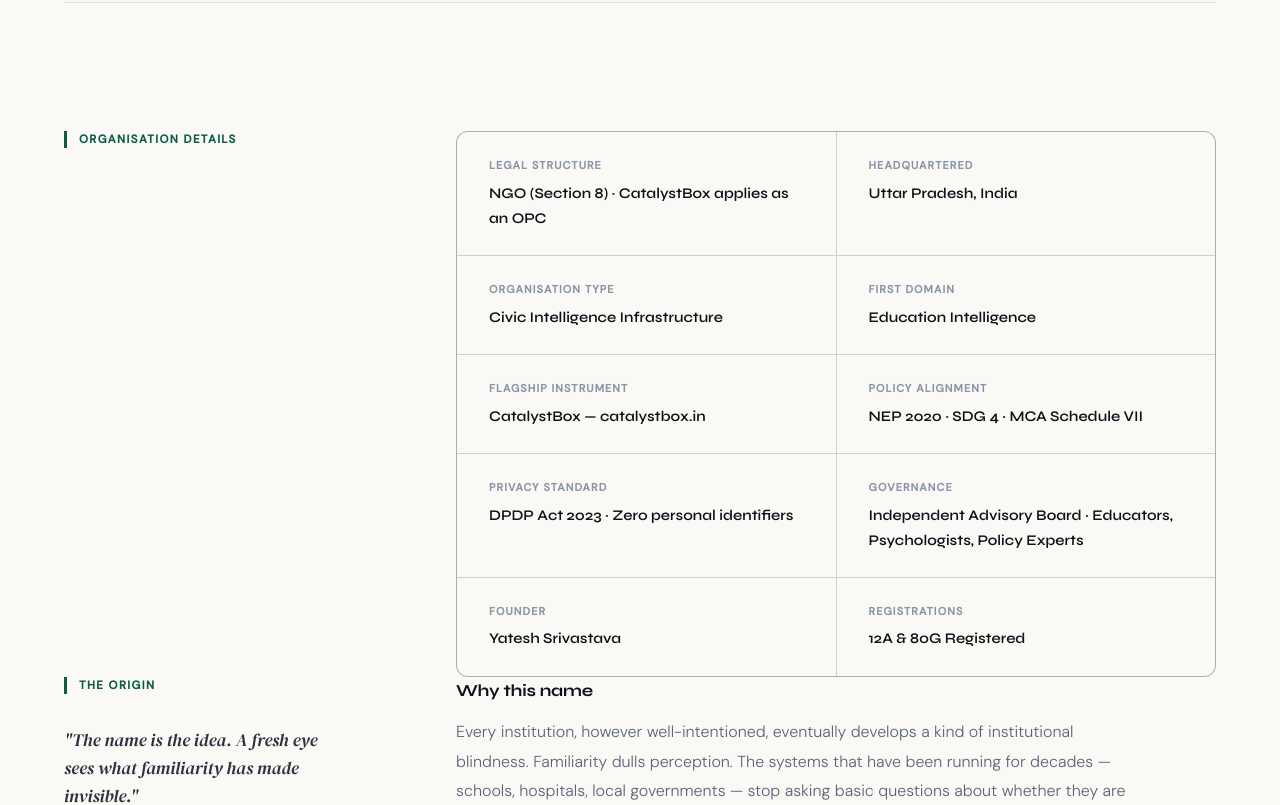
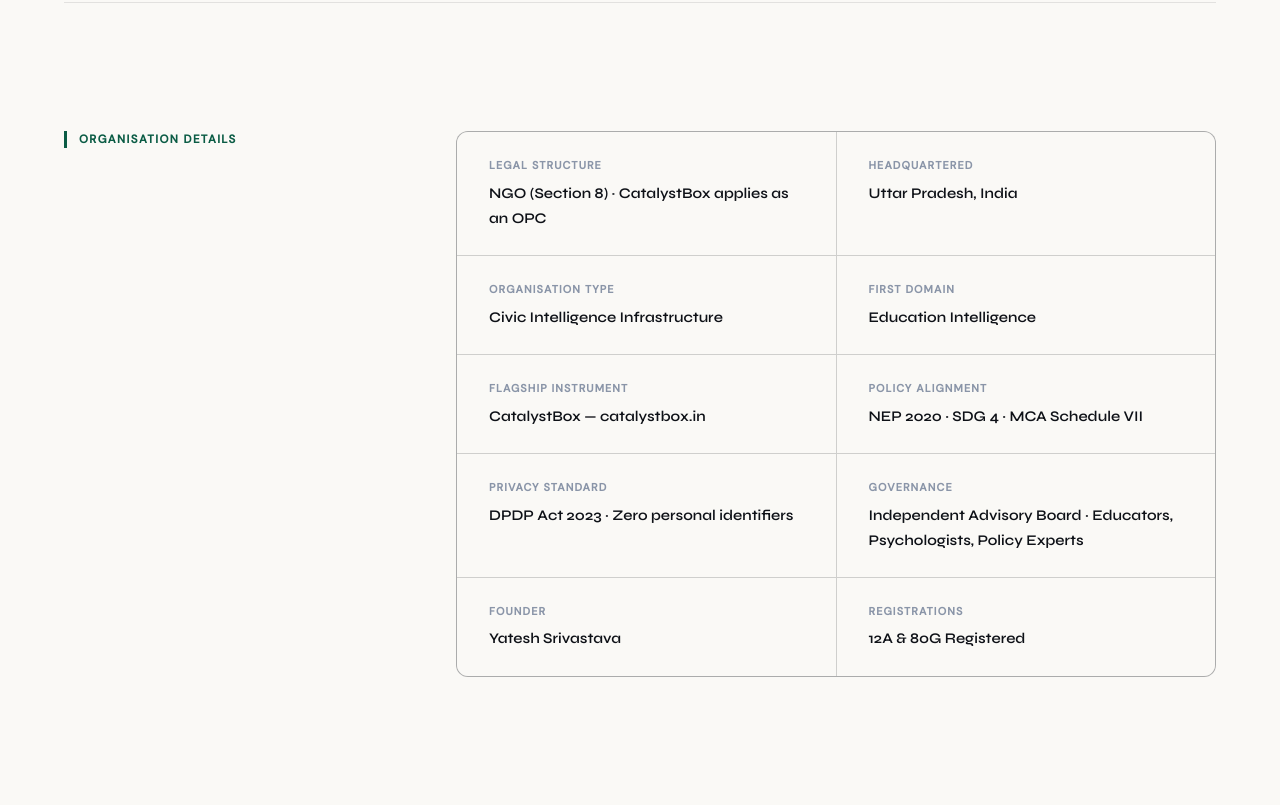
Before and after one commit to Catalystbox/Fresheyefoundation, a Next.js app: page / in a window 1280 px wide. Shown: the part 6380-7185 px from the top of the page. Built offline with nearby package versions, Linux system fonts and the light colour scheme.

Commit message:
fix(layout): adjust spacing for founding-facts and not-section after DOM reorder

```diff
--- a/app/globals.css
+++ b/app/globals.css
@@ -208,7 +208,7 @@
 .path-stat-label{font-size:0.72rem;color:var(--ink-muted);margin-top:4px}
 .path-card.active-path .path-stat-label{color:rgba(255,255,255,0.4)}
 
-.not-section{display:grid;grid-template-columns:280px 1fr;gap:7rem;margin-bottom:8rem;padding-bottom:8rem;border-bottom:1px solid var(--rule)}
+.not-section{display:grid;grid-template-columns:280px 1fr;gap:7rem}
 .not-grid{display:grid;grid-template-columns:1fr 1fr;gap:1.25rem}
 .not-card{padding:1.75rem;border-radius:12px;border:1px solid var(--rule-dark);background:var(--cream)}
 .not-card-head{font-family:var(--font-head);font-weight:700;font-size:0.82rem;color:var(--ink);margin-bottom:0.5rem;display:flex;align-items:center;gap:0.5rem}
@@ -217,7 +217,7 @@
 .not-card p{font-size:0.82rem;color:var(--ink-muted);line-height:1.65}
 .not-card.is-yes{border-color:rgba(11,92,69,0.2);background:rgba(11,92,69,0.04)}
 
-.founding-facts{display:grid;grid-template-columns:280px 1fr;gap:7rem}
+.founding-facts{display:grid;grid-template-columns:280px 1fr;gap:7rem;margin-bottom:8rem;padding-bottom:8rem;border-bottom:1px solid var(--rule)}
 .facts-grid{display:grid;grid-template-columns:1fr 1fr;gap:1px;background:var(--rule-dark);border:1px solid var(--rule-dark);border-radius:12px;overflow:hidden}
 .fact-cell{background:var(--paper);padding:1.5rem 2rem}
 .fact-cell:hover{background:var(--cream)}
```
